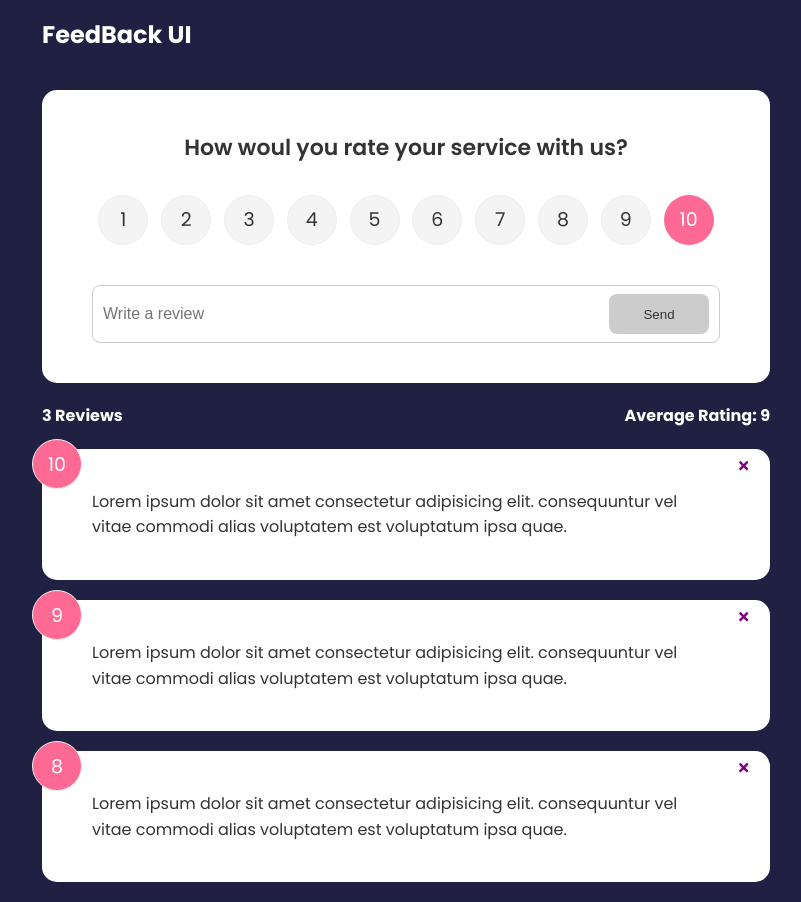
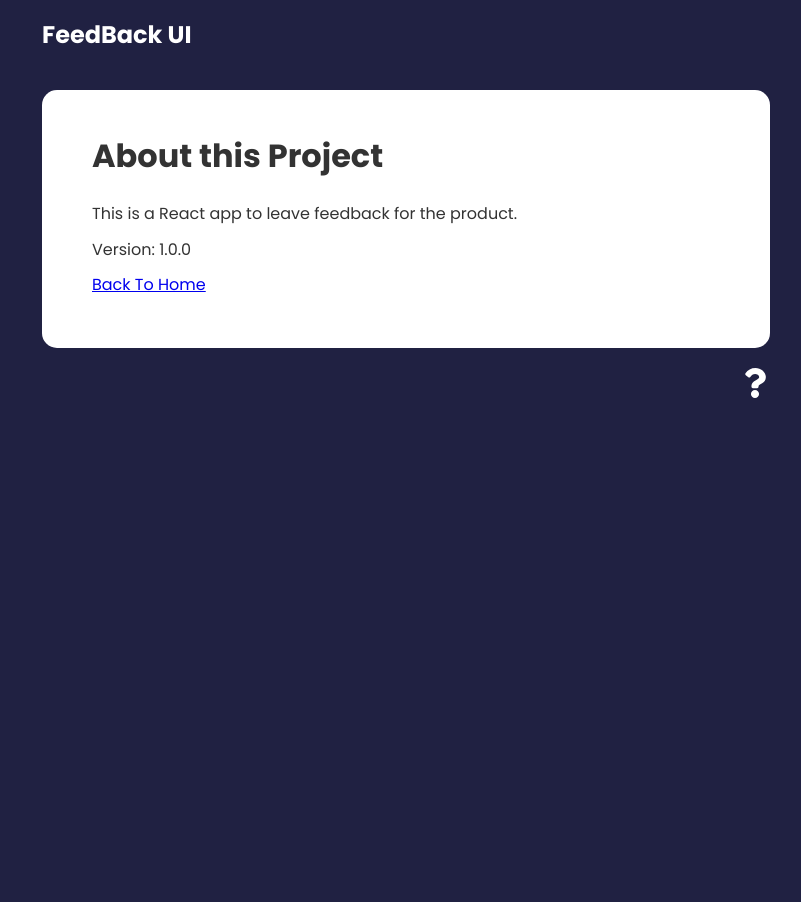
Before and after one commit to mfkfawas/feedback-app, a React (Create React App) app: page /about in a window 1280 px wide. Shown: the whole page, without its empty margins (234-1035 px from the left). After the commit the page ends 800 px from the top, so only its background shows below. Built offline with nearby package versions, Linux system fonts and the light colour scheme.

Commit message:
set routes and links

```diff
--- a/package.json
+++ b/package.json
@@ -10,6 +10,7 @@
     "react": "^17.0.2",
     "react-dom": "^17.0.2",
     "react-icons": "^4.3.1",
+    "react-router-dom": "^6.2.2",
     "react-scripts": "5.0.0",
     "uuid": "^8.3.2",
     "web-vitals": "^2.1.2"
--- a/src/App.js
+++ b/src/App.js
@@ -1,9 +1,19 @@
+import { useState } from 'react';
 import { v4 as uuidv4 } from 'uuid';
-import { useState } from 'react';
+import {
+  BrowserRouter as Router,
+  Route,
+  Routes,
+} from 'react-router-dom';
+
 import Header from './components/Header';
 import FeedbackList from './components/FeedbackList';
 import FeedbackStats from './components/FeedbackStats';
 import FeedbackForm from './components/FeedbackForm';
+import AboutIconLink from './components/AboutIconLink';
+
+import AboutPage from './pages/AboutPage';
+
 import FeedbackData from './data/FeedbackData';
 
 function App() {
@@ -25,17 +35,31 @@
   };
 
   return (
-    <>
+    <Router>
       <Header />
       <div className='container'>
+        <Routes>
+          <Route
+            exact
+            path='/'
+            element={
+              <>
                 <FeedbackForm handleAdd={addFeedback} />
                 <FeedbackStats feedback={feedback} />
                 <FeedbackList
                   feedback={feedback}
                   handleDelete={deleteFeedback}
                 />
+              </>
+            }
+          />
+
+          <Route path='/about' element={<AboutPage />} />
+        </Routes>
+
+        <AboutIconLink />
       </div>
-    </>
+    </Router>
   );
 }
 
--- /dev/null
+++ b/src/components/AboutIconLink.jsx
@@ -0,0 +1,18 @@
+import { FaQuestion } from 'react-icons/fa';
+import { Link } from 'react-router-dom';
+
+function AboutIconLink() {
+  return (
+    <div className='about-link'>
+      {/* The problem of using HTML <a> is it is basically doing a reresh of the page & we dont want that.*/}
+      {/* We want it to be all done just immediately on the client side without having to actually refresh. */}
+      {/* <a> is fine when you're linking off-site(going to some other website) but any for internal links use <Link>    */}
+
+      <Link to='/about'>
+        <FaQuestion size={30} />
+      </Link>
+    </div>
+  );
+}
+
+export default AboutIconLink;
--- /dev/null
+++ b/src/pages/AboutPage.jsx
@@ -0,0 +1,22 @@
+import React from 'react';
+import { Link } from 'react-router-dom';
+
+import Card from '../components/shared/Card';
+
+const AboutPage = () => {
+  return (
+    <Card>
+      <div className='about'>
+        <h1>About this Project</h1>
+        <p>This is a React app to leave feedback for the product.</p>
+        <p>Version: 1.0.0</p>
+
+        <p>
+          <Link to='/'>Back To Home</Link>
+        </p>
+      </div>
+    </Card>
+  );
+};
+
+export default AboutPage;
```
Also changed, not shown: 1 other file (tests, documents, lock files or other folders). Lines whose indentation alone changed are shown as unchanged.
